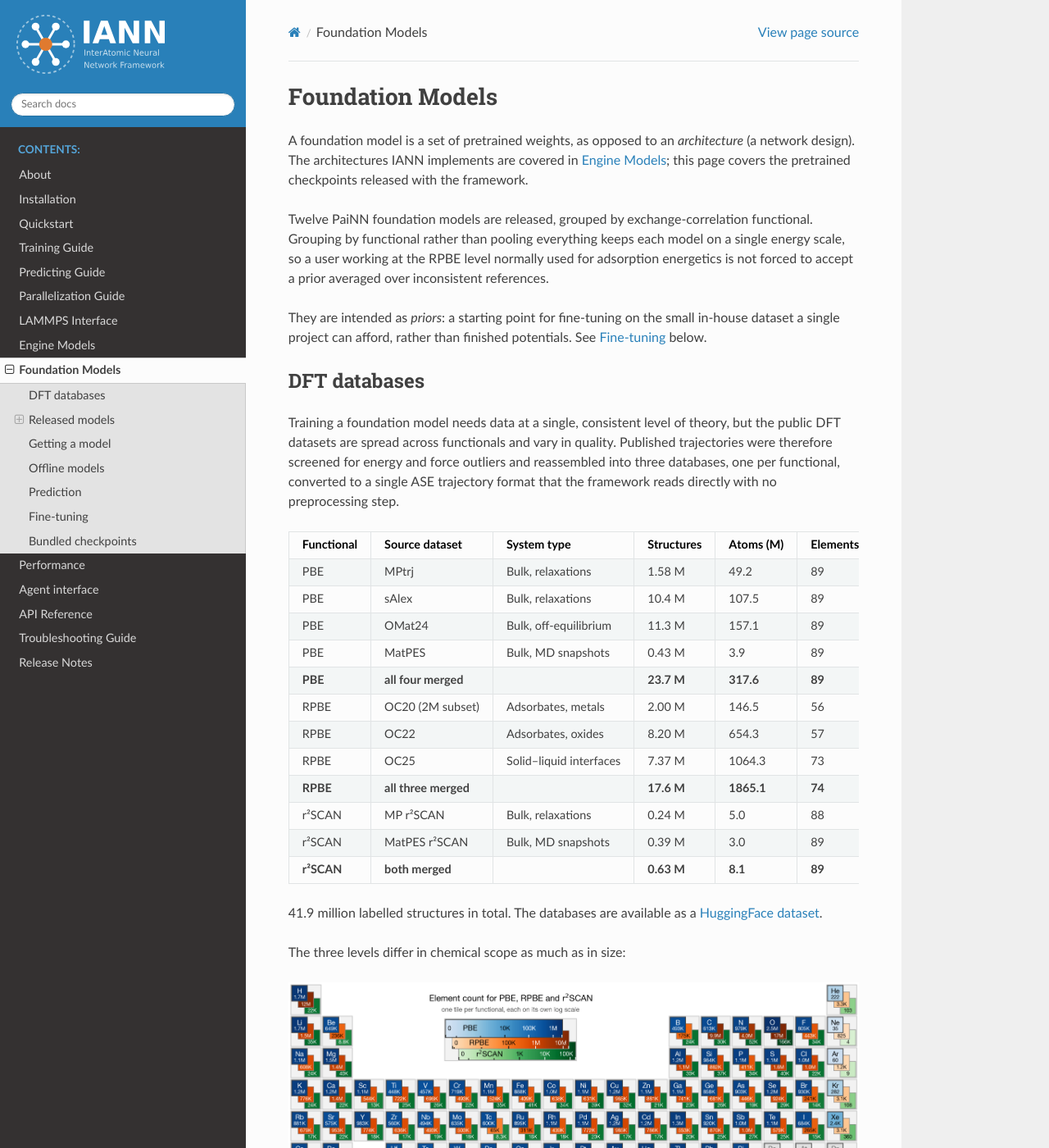
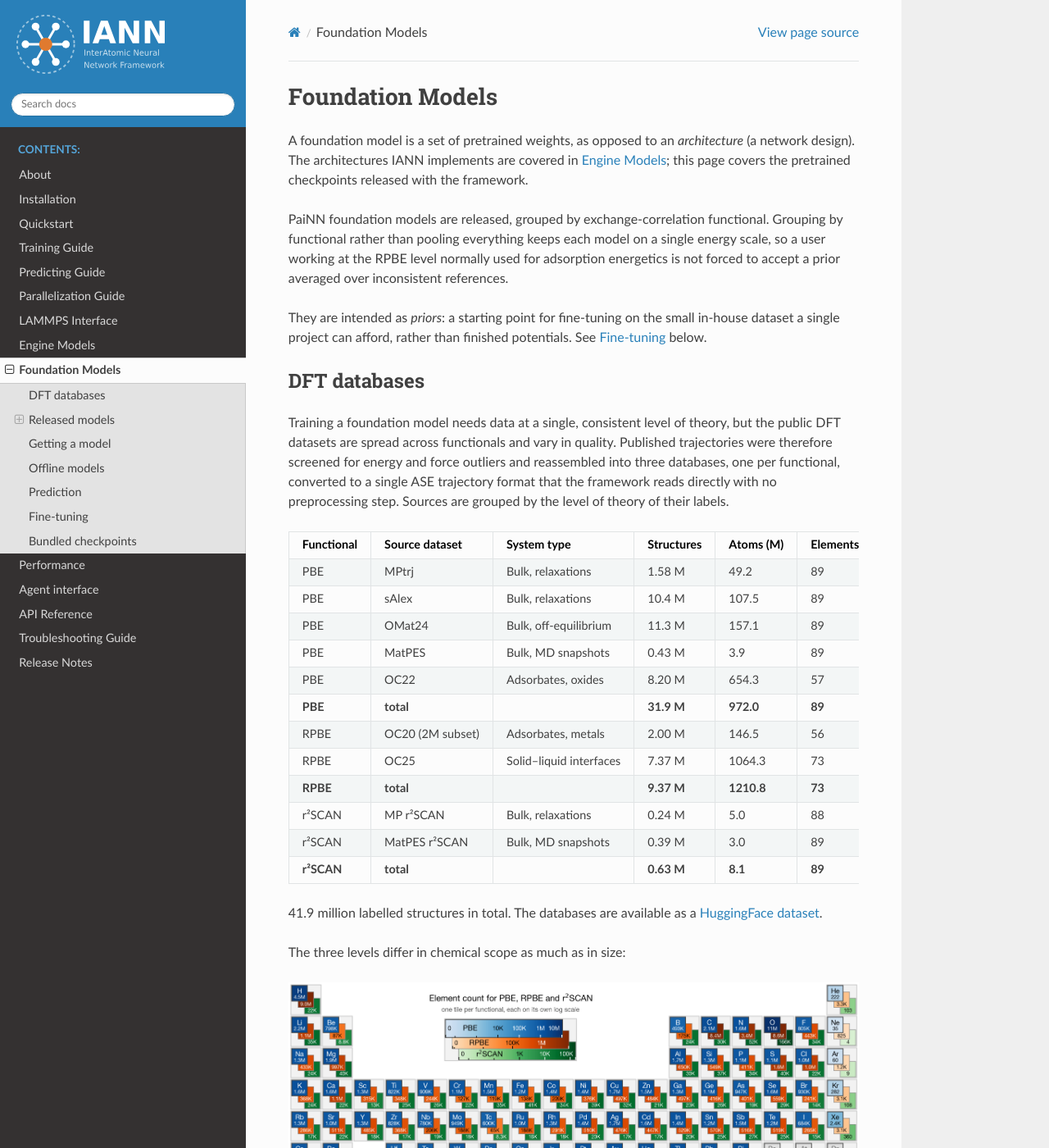
Before and after one commit to changzhiai/IANN, a Sphinx documentation site: the page built from docs/source/foundation_models.rst, in a window 1280 px wide and 1400 px high. Shown: the whole window at 82% size. Built offline with Sphinx 7.4.7 and the Read the Docs theme 3.1.0, drawn with Linux system fonts in a browser that asks for light colours; some of the changed text lies outside the part shown.

Commit message:
Update foundation model references

```diff
--- a/docs/source/foundation_models.rst
+++ b/docs/source/foundation_models.rst
@@ -5,7 +5,7 @@
 design). The architectures IANN implements are covered in :doc:`engine_models`; this page covers
 the pretrained checkpoints released with the framework.
 
-Twelve PaiNN foundation models are released, grouped by exchange-correlation functional. Grouping
+PaiNN foundation models are released, grouped by exchange-correlation functional. Grouping
 by functional rather than pooling everything keeps each model on a single energy scale, so a user
 working at the RPBE level normally used for adsorption energetics is not forced to accept a prior
 averaged over inconsistent references.
@@ -20,7 +20,7 @@
 datasets are spread across functionals and vary in quality. Published trajectories were therefore
 screened for energy and force outliers and reassembled into three databases, one per functional,
 converted to a single ASE trajectory format that the framework reads directly with no
-preprocessing step.
+preprocessing step. Sources are grouped by the level of theory of their labels.
 
 .. list-table::
    :header-rows: 1
@@ -56,11 +56,17 @@
      - 0.43 M
      - 3.9
      - 89
+   * - PBE
+     - OC22
+     - Adsorbates, oxides
+     - 8.20 M
+     - 654.3
+     - 57
    * - **PBE**
-     - **all four merged**
+     - **total**
      -
-     - **23.7 M**
-     - **317.6**
+     - **31.9 M**
+     - **972.0**
      - **89**
    * - RPBE
      - OC20 (2M subset)
@@ -69,23 +75,17 @@
      - 146.5
      - 56
    * - RPBE
-     - OC22
-     - Adsorbates, oxides
-     - 8.20 M
-     - 654.3
-     - 57
-   * - RPBE
      - OC25
      - Solid–liquid interfaces
      - 7.37 M
      - 1064.3
      - 73
    * - **RPBE**
-     - **all three merged**
+     - **total**
      -
-     - **17.6 M**
-     - **1865.1**
-     - **74**
+     - **9.37 M**
+     - **1210.8**
+     - **73**
    * - r²SCAN
      - MP r²SCAN
      - Bulk, relaxations
@@ -99,7 +99,7 @@
      - 3.0
      - 89
    * - **r²SCAN**
-     - **both merged**
+     - **total**
      -
      - **0.63 M**
      - **8.1**
@@ -122,11 +122,12 @@
 
 PBE and r²SCAN span essentially the whole periodic table, including the lanthanides and the
 actinides up to Pu, but differ by more than an order of magnitude in depth. RPBE is the opposite:
-no actinides and only six lanthanides, but 17 million structures containing oxygen and 12 million
-containing hydrogen — a direct reflection of its origin in surface and solid–liquid-interface
-catalysis. So the choice of prior is a choice of chemical scope, not only of functional: for an
-oxide surface the RPBE models have seen far more relevant chemistry than their structure count
-alone suggests, while an f-block system is only covered at the PBE and r²SCAN levels.
+no actinides and only five lanthanides, but 9.0 million structures containing hydrogen and 8.6
+million containing oxygen — a direct reflection of its origin in surface and solid–liquid-interface
+catalysis. So the choice of prior is a choice of chemical scope, not only of functional: for a
+metal surface or a solid–liquid interface the RPBE models have seen far more relevant chemistry
+than their structure count alone suggests, oxide surfaces are covered by ``pbe-oc22`` at the PBE
+level, and an f-block system only by the PBE and r²SCAN models.
 
 .. note::
    Because these databases were cleaned using the residuals of a trained model, the structures
@@ -181,36 +182,24 @@
      - 434,083
      - 0.0463
      - 0.0930
-   * - ``pbe-all``
+   * - ``pbe-oc22``
      - PBE
-     - MPtrj + sAlex + OMat24 + MatPES
-     - 23,694,325
-     - 0.0545
-     - 0.1039
+     - OC22
+     - 8,198,695
+     - 0.0381
+     - 0.0528
    * - ``rpbe-oc20``
      - RPBE
      - OC20
      - 1,999,216
      - 0.0263
      - 0.0630
-   * - ``rpbe-oc22``
-     - RPBE
-     - OC22
-     - 8,198,695
-     - 0.0381
-     - 0.0528
    * - ``rpbe-oc25``
      - RPBE
      - OC25
      - 7,369,601
      - 0.0116
      - 0.0753
-   * - ``rpbe-all``
-     - RPBE
-     - OC20 + OC22 + OC25
-     - 17,553,809
-     - 0.0454
-     - 0.0712
    * - ``r2scan-mptrj``
      - r\ :sup:`2`\ SCAN
      - MPtrj (r\ :sup:`2`\ SCAN subset)
@@ -223,18 +212,9 @@
      - 387,285
      - 0.0446
      - 0.1127
-   * - ``r2scan-all``
-     - r\ :sup:`2`\ SCAN
-     - MPtrj + MatPES (r\ :sup:`2`\ SCAN)
-     - 625,243
-     - 0.0678
-     - 0.0655
 
 .. note::
-   The merged models (``pbe-all``, ``rpbe-all``, ``r2scan-all``) span the chemical scope of all
-   their constituents, and pay for that breadth in accuracy: at every functional level the merged
-   model is worse on energies than the best of the models it subsumes. Both the specialised and
-   the merged checkpoints are released so you can pick the closer prior for your system.
+   Every model is trained on a single source database; Grouping by functional puts the labels on one exchange-correlation level, but it does not mean the remaining DFT settings are identical. Pick the database closest to your own chemistry.
 
 
 Across architectures
@@ -317,7 +297,7 @@
 
    from iann.foundations import foundation_model
 
-   path = foundation_model("rpbe-all")     # downloads on first use, then cached
+   path = foundation_model("rpbe-oc20")     # downloads on first use, then cached
 
 The same function also accepts a path to a checkpoint of your own, which is returned unchanged:
 
@@ -326,7 +306,7 @@
    path = foundation_model("output/model.pt")
 
 Names are matched case-insensitively and accept the spellings used in the paper, so
-``"rpbe-all"``, ``"RPBE-all"`` and ``"rpbe_all"`` are equivalent.
+``"rpbe-oc20"``, ``"RPBE-OC20"`` and ``"rpbe_oc20"`` are equivalent.
 
 To inspect a model without loading it:
 
@@ -335,7 +315,7 @@
    from iann.foundations import foundation_model_info, foundation_models_table
 
    print(foundation_models_table())        # the table above, as text
-   print(foundation_model_info("rpbe-all"))
+   print(foundation_model_info("rpbe-oc20"))
 
 Offline models
 --------------
@@ -353,7 +333,7 @@
 .. code-block:: python
 
    from iann.foundations import download_foundation_model
-   download_foundation_model("rpbe-all")
+   download_foundation_model("rpbe-oc20")
 
 or from the shell:
 
@@ -365,7 +345,7 @@
 
 .. code-block:: python
 
-   path = foundation_model("rpbe-all", local_files_only=True)
+   path = foundation_model("rpbe-oc20", local_files_only=True)
 
 :func:`~iann.foundations.foundation_models.is_cached` reports whether a model can be resolved
 without network access, and :func:`~iann.foundations.foundation_models.list_available_models`
@@ -374,7 +354,7 @@
 
 .. note::
    The catalog is pinned to a specific revision of the Hub repository, so a name always resolves
-   to the same weights. This matters for reproducibility: a result that cites ``rpbe-all`` refers
+   to the same weights. This matters for reproducibility: a result that cites ``rpbe-oc20`` refers
    to one definite checkpoint.
 
 Prediction
@@ -389,7 +369,7 @@
    from ase.build import fcc100
 
    calc = MLCalculator(
-      model_path=foundation_model("rpbe-all"), # RPBE prior, trained on OC20+OC22+OC25
+      model_path=foundation_model("rpbe-oc20"), # RPBE prior for adsorption energetics
       compute_forces=True,
       device='cpu') # use 'cuda' for GPU
 
@@ -421,7 +401,7 @@
             "batch_size": 16, # batch size
             "learning_rate": 0.0001, # initial learning rate
             "forces_weight": 0.9, # weight for forces
-            "load_model": foundation_model("rpbe-all"), # load the foundation model
+            "load_model": foundation_model("rpbe-oc20"), # load the foundation model
             "reset_lr": True, # start a fresh schedule rather than resuming
             "max_steps": 10000000, # maximum number of steps
             "random_seed": 888, # random seed for reproducibility
@@ -448,8 +428,8 @@
 
 Four older checkpoints ship inside the package itself and resolve without any download:
 
-* ``painn_oc.pt`` — 128 channels, trained on OC20 and OC22; superseded by ``rpbe-all``.
 * ``painn_mptrj.pt`` — 128 channels, trained on MPtrj; superseded by ``pbe-mptrj``.
+* ``painn_oc.pt`` — 128 channels, trained on OC22; superseded by ``rpbe-oc22``.
 * ``painn_oc_124.pt`` and ``painn_oc_132.pt`` — as ``painn_oc.pt`` but 124 and 132 channels wide
   respectively. Together with the 128-channel model they form a three-member set that
   :class:`~iann.calculators.calculators.EnsembleCalculator` can use for uncertainty estimates
```
Also changed, not shown: iann/agent/skills/iann-foundation-models/SKILL.md (+3 -3 lines), iann/agent/skills/iann-train/SKILL.md (+1 -1 lines), docs/source/_static/images/fig1_framework.png, docs/source/_static/images/fig3_dft_db.png, 8 other files.
